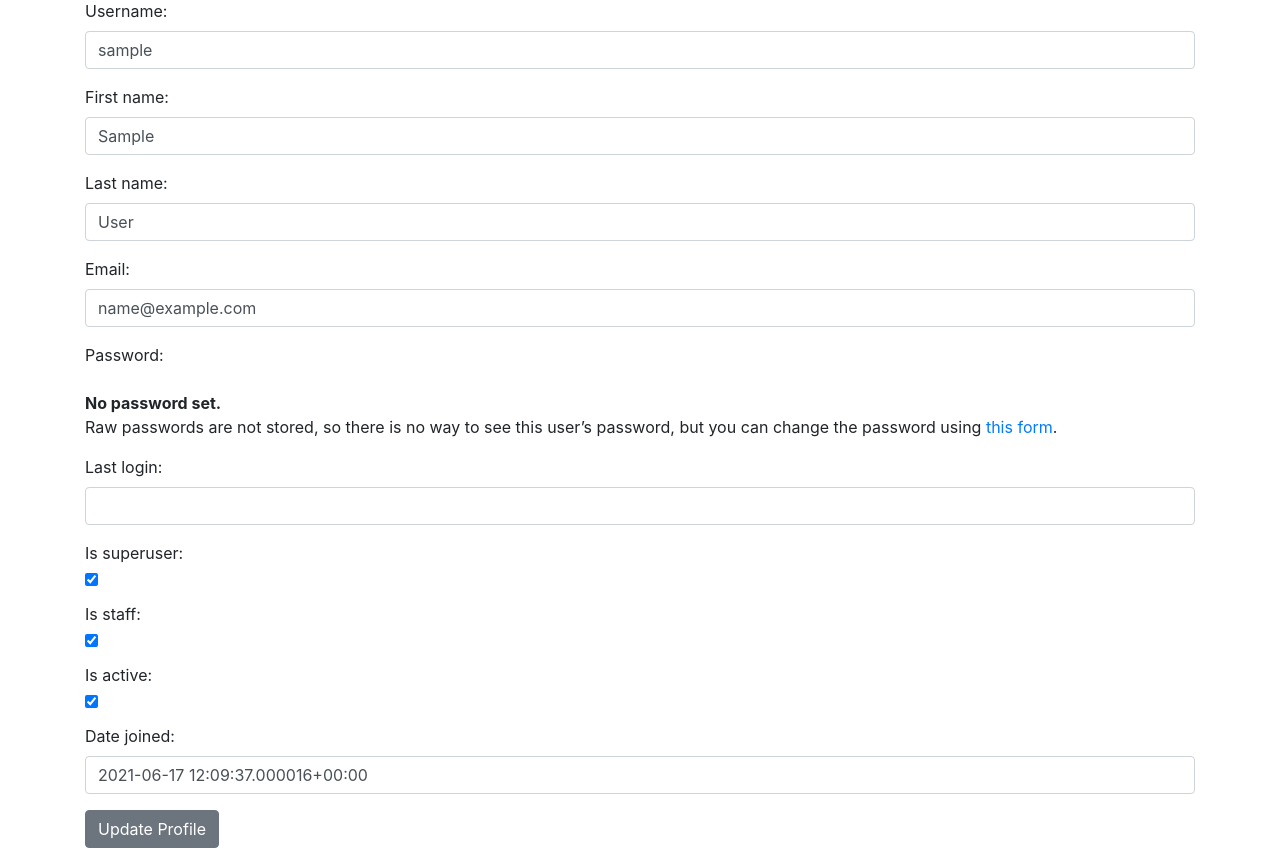
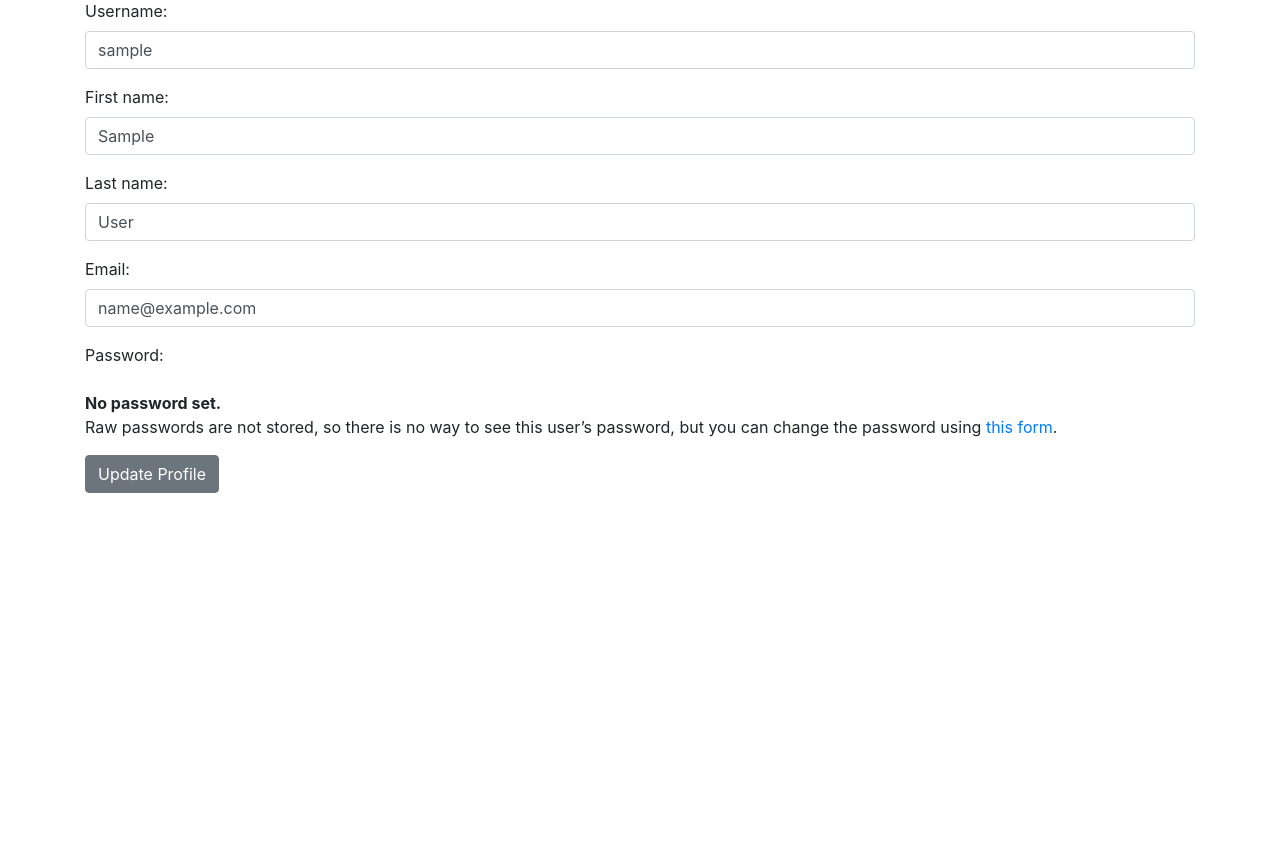
Before and after one commit to VladyslavShaposhnikov/blog-python-, a Django app: page /members/edit-profile/ in a window 1280 px wide. Shown: the part 185-1049 px from the top of the page. After the commit the page ends 678 px from the top, so only its background shows below. Run offline with Django 3.2, Linux system fonts and the light colour scheme; the visitor is signed in with stand-in values (Sample User, id 1); some libraries are stand-ins or nearby versions.

Commit message:
fix facebook field and change comment view

```diff
--- a/my_blog/main/forms.py
+++ b/my_blog/main/forms.py
@@ -25,7 +25,7 @@ class PostForm(forms.ModelForm):
 class EditForm(forms.ModelForm):
     class Meta:
         model = Post
-        fields = ('title', 'slug', 'body', 'snippet')
+        fields = ('title', 'slug', 'body', 'snippet', 'header_image')
 
         widgets = {
             'title': forms.TextInput(attrs={'class': 'form-control', 'placeholder': 'Enter title of your post'}),
@@ -37,9 +37,8 @@ class EditForm(forms.ModelForm):
 class CommentForm(forms.ModelForm):
     class Meta:
         model = Comment
-        fields = ('name', 'body')
+        fields = ('body',)
 
         widgets = {
-            'name': forms.TextInput(attrs={'class': 'form-control'}),
             'body': forms.Textarea(attrs={'class': 'form-control'}),
         }
--- a/my_blog/main/templates/add_comment.html
+++ b/my_blog/main/templates/add_comment.html
@@ -7,6 +7,7 @@
 <h1>Add Comment</h1>
 
 <br><br>
+
 <div class="form-group">
 <form method="POST" enctype="multipart/form-data">
     {% csrf_token %}
--- a/my_blog/main/templates/article_detail.html
+++ b/my_blog/main/templates/article_detail.html
@@ -63,7 +63,7 @@ Author of post - {{  post.author.first_name }} {{  post.author.last_name }}
                 {% if post.author.profile.website_url %}
                     | <a href="{{ post.author.profile.website_url }}">Website</a>
                 {% endif %}
-                {% if post.author.profile.fb_url %}
+                {% if post.author.profile.facebook_url %}
                     | <a href="{{ post.author.profile.fb_url }}">Facebook</a>
                 {% endif %}
                 {% if post.author.profile.instagram_url %}
--- a/my_blog/members/forms.py
+++ b/my_blog/members/forms.py
@@ -36,17 +36,17 @@ class EditProfileForm(UserChangeForm):
     first_name = forms.CharField(max_length=100, widget=forms.TextInput(attrs={'class': 'form-control'}))
     last_name = forms.CharField(max_length=100, widget=forms.TextInput(attrs={'class': 'form-control'}))
     username = forms.CharField(max_length=100, widget=forms.TextInput(attrs={'class': 'form-control'}))
-    last_login = forms.CharField(max_length=100, widget=forms.TextInput(attrs={'class': 'form-control'}))
-    is_superuser = forms.CharField(max_length=100, widget=forms.CheckboxInput(attrs={'class': 'form-check'}))
-    is_staff = forms.CharField(max_length=100, widget=forms.CheckboxInput(attrs={'class': 'form-check'}))
-    is_active = forms.CharField(max_length=100, widget=forms.CheckboxInput(attrs={'class': 'form-check'}))
-    date_joined = forms.CharField(max_length=100, widget=forms.TextInput(attrs={'class': 'form-control'}))
+    #last_login = forms.CharField(max_length=100, widget=forms.TextInput(attrs={'class': 'form-control'}))
+    #is_superuser = forms.CharField(max_length=100, widget=forms.CheckboxInput(attrs={'class': 'form-check'}))
+    #is_staff = forms.CharField(max_length=100, widget=forms.CheckboxInput(attrs={'class': 'form-check'}))
+    #is_active = forms.CharField(max_length=100, widget=forms.CheckboxInput(attrs={'class': 'form-check'}))
+    #date_joined = forms.CharField(max_length=100, widget=forms.TextInput(attrs={'class': 'form-control'}))
 
     class Meta:
         model = User
         fields = ('username', 'first_name', 'last_name',
-        'email', 'password', 'last_login', 'is_superuser',
-        'is_staff', 'is_active', 'date_joined')
+        'email', 'password')
+        #, 'last_login', 'is_superuser', 'is_staff', 'is_active', 'date_joined')
 
 class PasswordChangingForm(PasswordChangeForm):
     old_password = forms.CharField(max_length=100, widget=forms.PasswordInput(attrs={'class': 'form-control', 'type': 'password'}))
--- a/my_blog/members/templates/registration/user_profile.html
+++ b/my_blog/members/templates/registration/user_profile.html
@@ -23,7 +23,7 @@
                 {% if page_user.website_url %}
                     <a href="{{ page_user.website_url }}">Website</a>
                 {% endif %}
-                {% if page_user.fb_url %}
+                {% if page_user.facebook_url %}
                     | <a href="{{ page_user.fb_url }}">Facebook</a>
                 {% endif %}
                 {% if page_user.instagram_url %}
```
Also changed, not shown: my_blog/main/views.py (+6 -3 lines).
